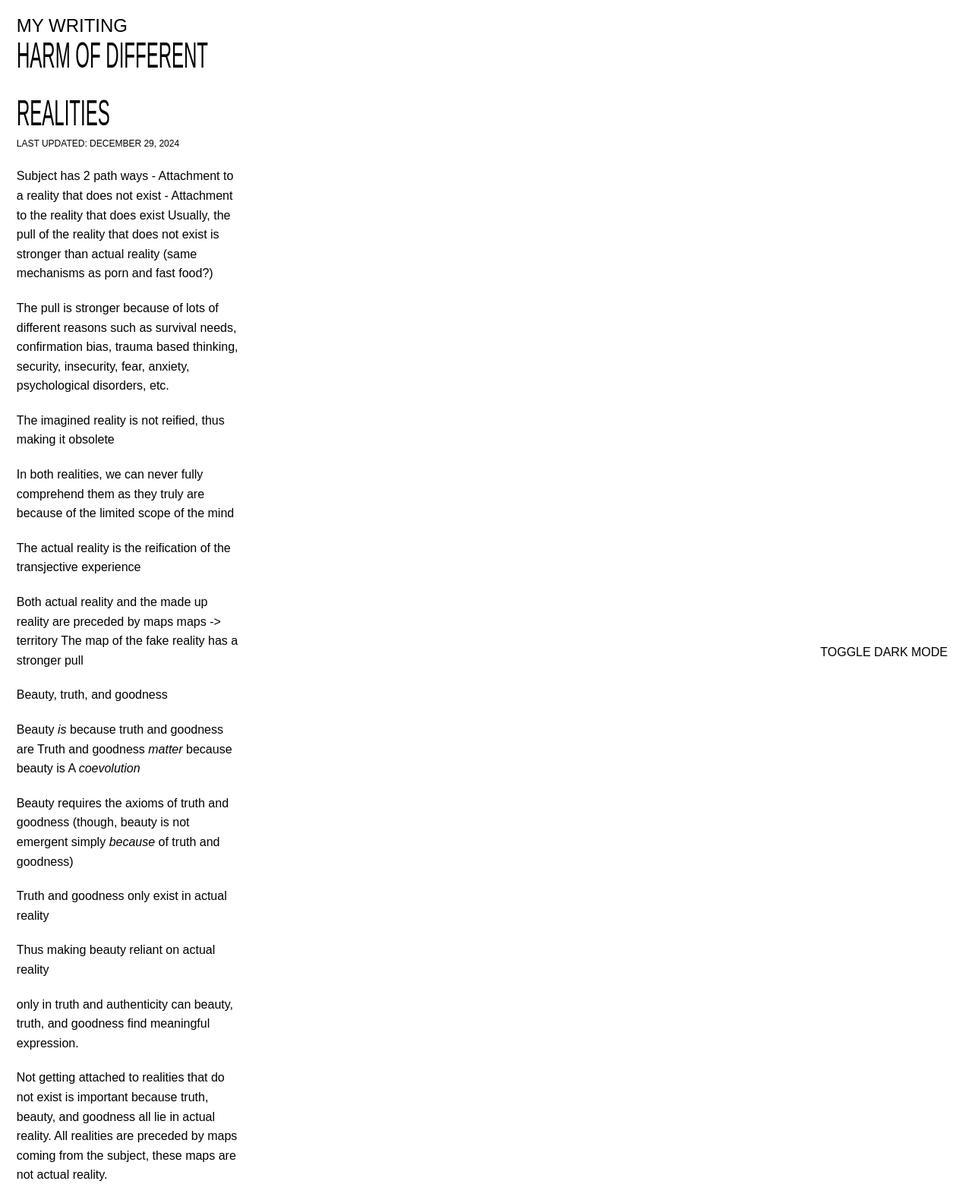
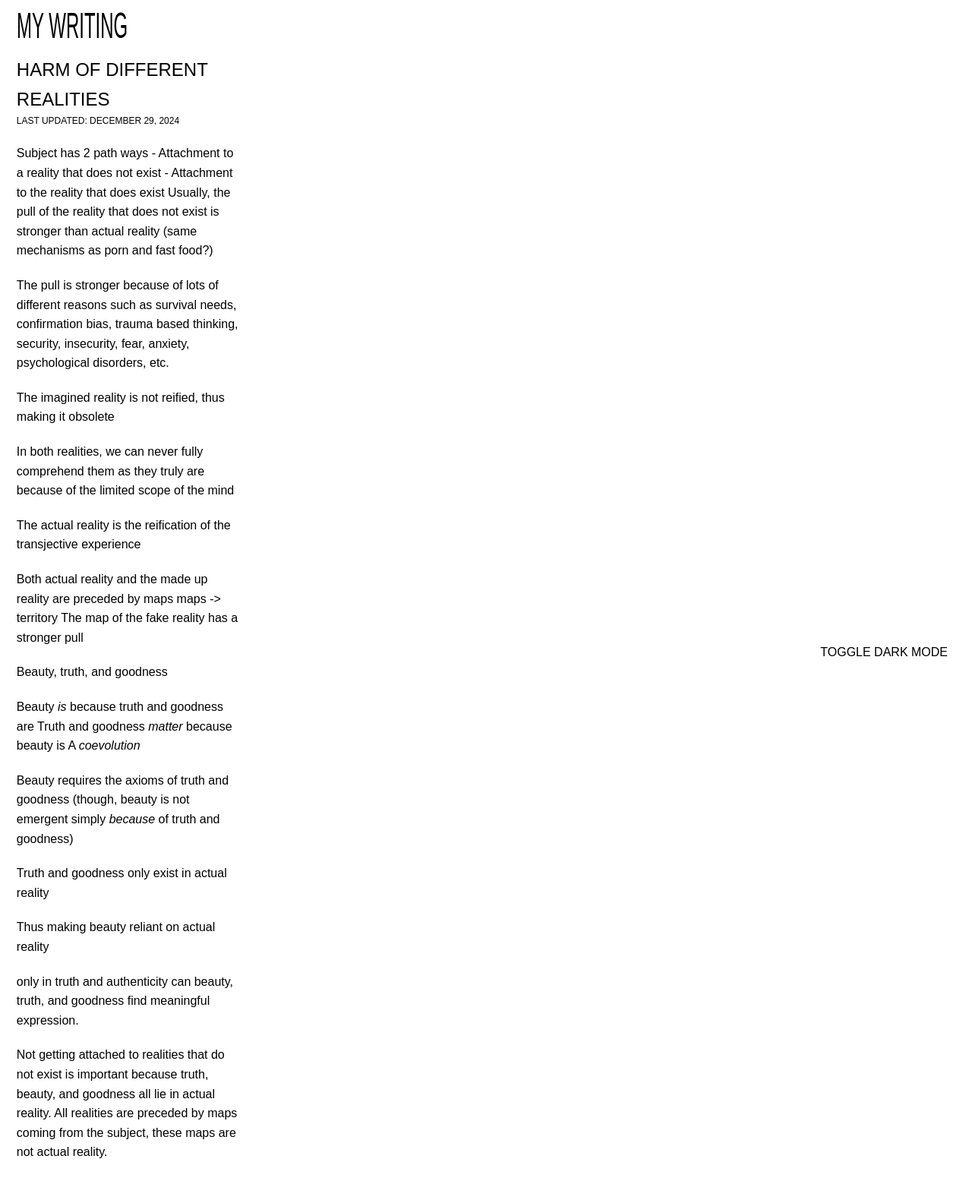
Before and after one commit to pxsswordprotected/personalsite, a Jekyll site: the page built from docs/_posts/2024-12-29-Harm.md, in a window 1280 px wide. Shown: the whole page at 76% size. Built offline with Jekyll 4.4.1, drawn with Linux system fonts in a browser that asks for light colours; after the commit the page ends 1550 px from its top, so only the background shows below that.

Commit message:
changed my writing text and button

```diff
--- a/docs/_layouts/post.html
+++ b/docs/_layouts/post.html
@@ -23,10 +23,11 @@
 
         header {
             margin-bottom: 0px;
+            transform: scaleY(2);
         }
 
         .post-date{
-            margin-top:30px;
+            margin-top:-10px;
         }
 
         .home-link {
@@ -48,7 +49,6 @@
             margin: 0;
             margin-bottom: 10px;
             text-transform: uppercase;
-            transform: scaleY(2);
         }
 
         .post-date {
@@ -176,8 +176,7 @@
 </head>
 <body class="post-background">
     <header>
-        <a href="../my_writing/index.html" class="home-link">MY WRITING</a>
-    </header>
+        <a href="{{ '/my_writing/' | relative_url }}" class="home-link">MY WRITING</a>    </header>
     <article>
         <h1>{{ page.title }}</h1>
         <div class="post-date">LAST UPDATED: {{ page.date | date: "%B %d, %Y" }}</div>
```
